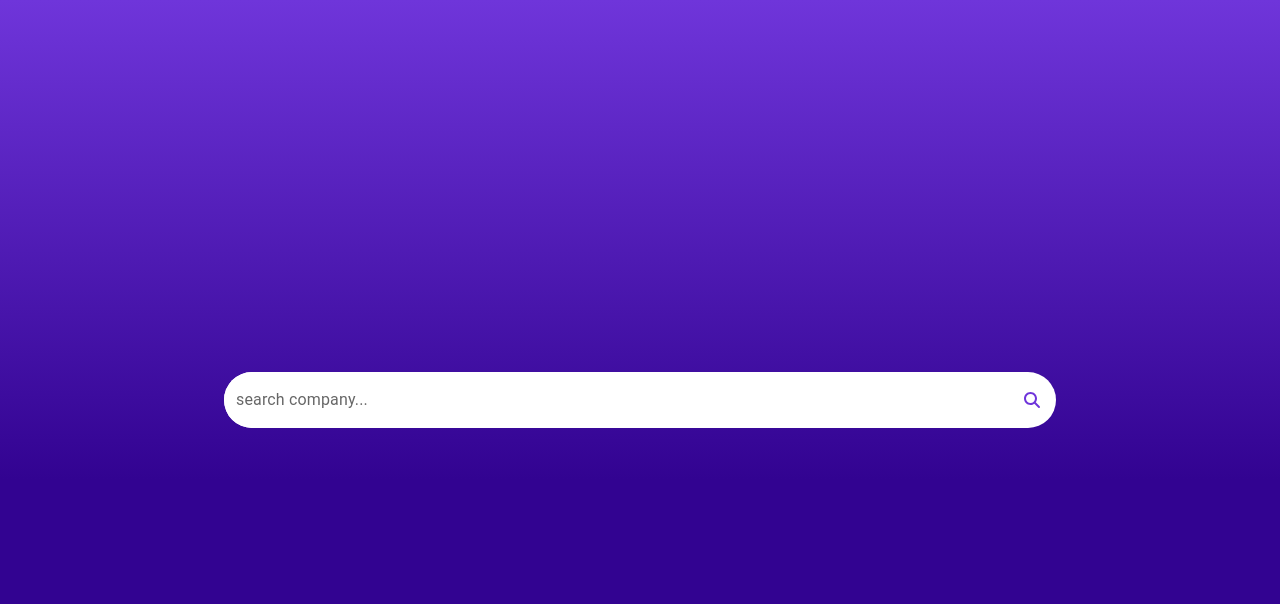
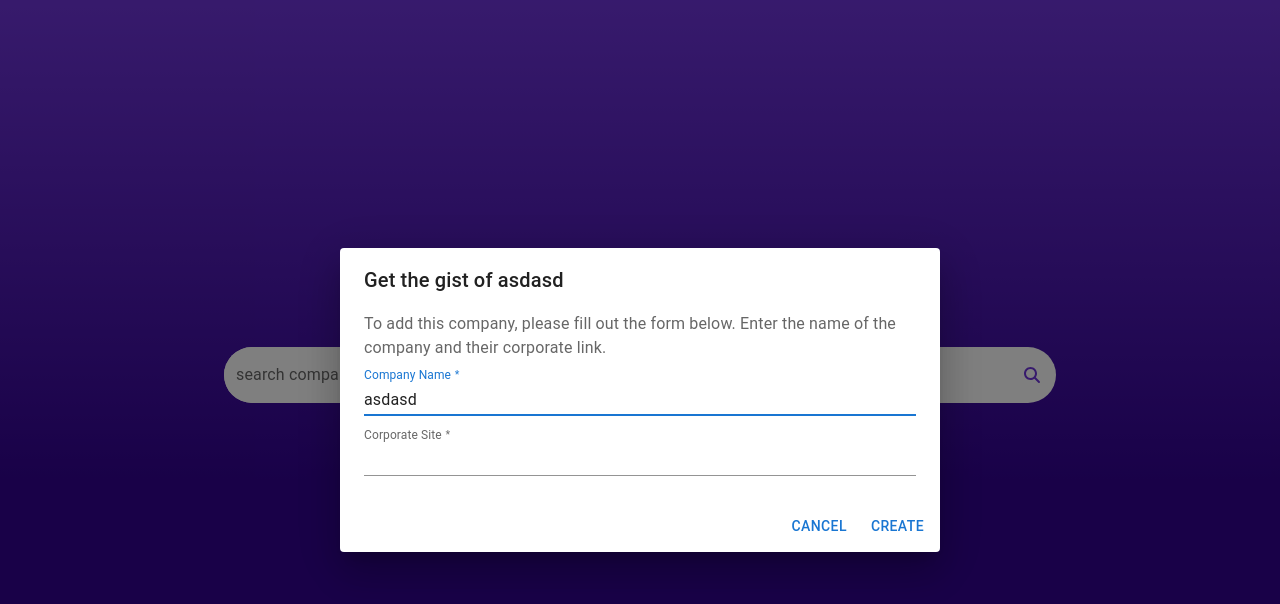
Before and after one commit to HerathCodes/ai-company-researcher, a React (Vite) app in the folder client/: page / in a window 1280 px wide. Shown: the top 604 px of the page. Built offline with nearby package versions, Linux system fonts and the light colour scheme; no server answers; a web font is replaced by a local one.

Commit message:
created functional modal form

```diff
--- a/client/package.json
+++ b/client/package.json
@@ -10,8 +10,6 @@
     "preview": "vite preview"
   },
   "dependencies": {
-    "@emotion/react": "^11.11.4",
-    "@emotion/styled": "^11.11.5",
     "@fortawesome/fontawesome-svg-core": "^6.5.2",
     "@fortawesome/free-solid-svg-icons": "^6.5.2",
     "@fortawesome/react-fontawesome": "^0.2.0",
--- a/client/src/App.css
+++ b/client/src/App.css
@@ -38,6 +38,7 @@ section{
     min-width: 700px;
     background-color: var(--white);
     border-radius: 50px;
+    margin-bottom: 50px;
 }
 
 
--- /dev/null
+++ b/client/src/components/Modal.jsx
@@ -0,0 +1,80 @@
+import React, { useState } from 'react'
+import Button from '@mui/material/Button';
+import TextField from '@mui/material/TextField';
+import Dialog from '@mui/material/Dialog';
+import DialogActions from '@mui/material/DialogActions';
+import DialogContent from '@mui/material/DialogContent';
+import DialogContentText from '@mui/material/DialogContentText';
+import DialogTitle from '@mui/material/DialogTitle';
+
+function Modal(props) {
+
+    let { query } = props;
+    query = "asdasd"
+    const [open, setOpen] = useState(true);
+
+    const handleClickOpen = () => {
+      setOpen(true);
+    };
+
+    const handleClose = () => {
+      setOpen(false);
+    };
+
+    return (
+        <Dialog
+            open={open}
+            onClose={handleClose}
+            PaperProps={{
+                component: 'form',
+                onSubmit: (event) => {
+                    event.preventDefault();
+                    const formData = new FormData(event.currentTarget);
+                    const formJson = Object.fromEntries(formData.entries());
+                    const name = formJson.name;
+                    const link = formJson.link;
+                    console.log(name, link);
+                    handleClose();
+                }
+            }}
+        >
+        <DialogTitle>Get the gist of {query}</DialogTitle>
+        <DialogContent>
+            <DialogContentText>
+                To add this company, please fill out the form below. Enter the name of the company and their corporate link.
+            </DialogContentText>
+            <TextField
+                autoFocus
+                required
+                margin="dense"
+                id="modalName"
+                name="modalName"
+                label="Company Name"
+                type="text"
+                fullWidth
+                variant="standard"
+                defaultValue={query}
+                placeholder='company name...'
+                InputLabelProps={{ shrink: true }}
+            />
+            <TextField
+                required
+                margin="dense"
+                id="modalLink"
+                name="modalLink"
+                label="Corporate Site"
+                type="url"
+                fullWidth
+                variant="standard"
+                InputLabelProps={{ shrink: true }}
+            />
+        </DialogContent>
+        <DialogActions>
+          <Button onClick={handleClose}>Cancel</Button>
+          <Button type="submit">Create</Button>
+        </DialogActions>
+      </Dialog>
+    )
+}
+
+export default Modal
--- a/client/src/components/Search.jsx
+++ b/client/src/components/Search.jsx
@@ -2,6 +2,7 @@ import React, { useState } from "react";
 import { FontAwesomeIcon } from "@fortawesome/react-fontawesome"
 import { faCaretDown, faMagnifyingGlass } from '@fortawesome/free-solid-svg-icons';
 import SearchField from './SearchField';
+import Modal from "./Modal";
 
 function Search(props){
     const { isAuthenticated, callback } = props;
@@ -9,6 +10,7 @@ function Search(props){
         <div className="search-container">
             <div className="search-box">
                 <SearchField isAuthenticated={isAuthenticated} callback={callback}/>
+                <Modal/>
                 <FontAwesomeIcon icon={faMagnifyingGlass}/>
             </div>
         </div>
```
Also changed, not shown: 1 other file (tests, documents, lock files or other folders).
